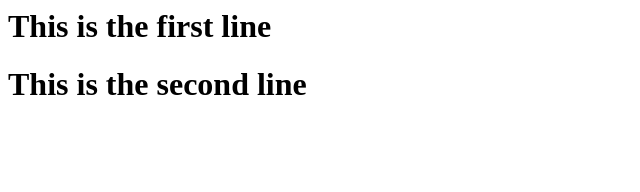
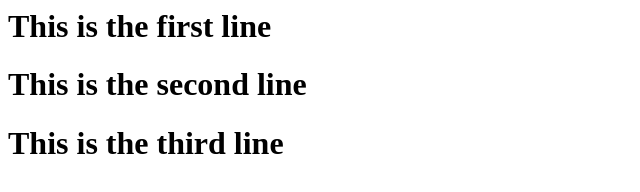
Before and after one commit to itzbabulinux/intellipaat_demo_repo, a plain HTML site: page index.html in a window 1280 px wide. Shown: the whole page, without its empty margins (0-640 px from the left). Drawn offline with Linux system fonts and the light colour scheme.

Commit message:
second commit on index file

```diff
--- a/index.html
+++ b/index.html
@@ -1,2 +1,3 @@
 <h1>This is the first line</h1>
 <h1>This is the second line</h1>
+<h1>This is the third line</h1>
```
